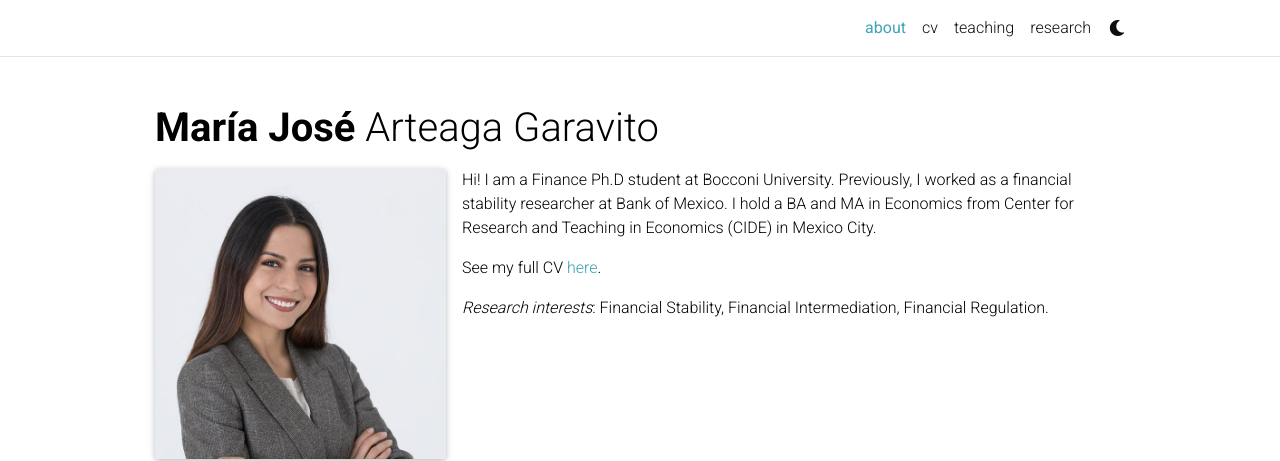
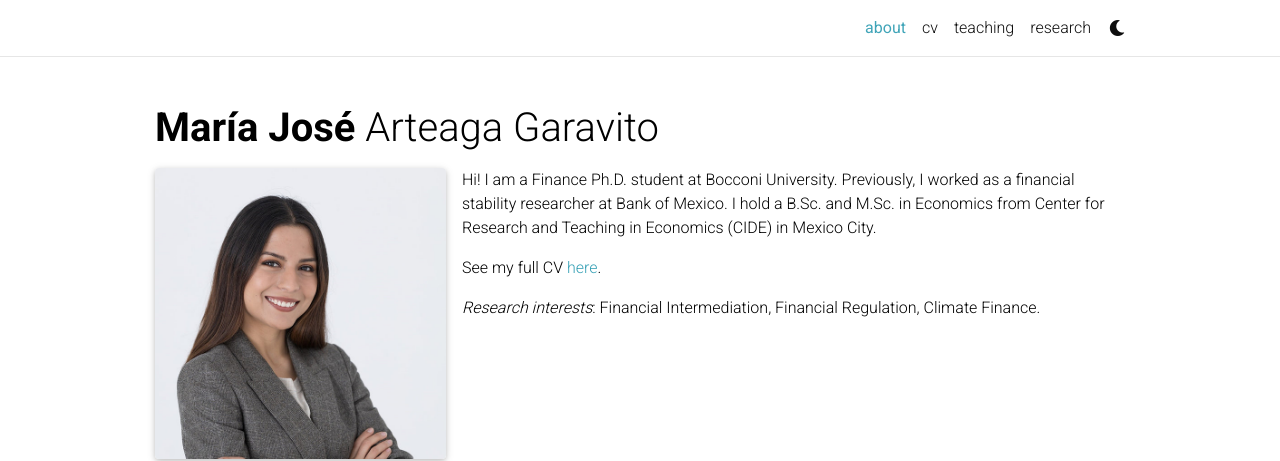
Before and after one commit to majoarteaga/majoarteaga.github.io, a Jekyll site: the page built from _pages/about.md, in a window 1280 px wide and 972 px high. Shown: the top 461 px of the window. Built offline with Jekyll 4.4.1, drawn with Linux system fonts in a browser that asks for light colours; full-size pictures stand in for the smaller copies a plugin makes; emoji names are drawn with the system emoji font; comment, search, counter and statistics services are not loaded; a style sheet for code colours, icons or effects is not loaded.

Commit message:
Update about.md

```diff
--- a/_pages/about.md
+++ b/_pages/about.md
@@ -16,10 +16,9 @@ selected_papers: false # includes a list of papers marked as "selected={true}"
 social: true  # includes social icons at the bottom of the page
 ---
 
-Hi! I am a Finance Ph.D student at Bocconi University. Previously, I worked as a financial stability researcher at Bank of Mexico. I hold a BA and MA in Economics from Center for Research and Teaching in Economics (CIDE) in Mexico City.
+Hi! I am a Finance Ph.D. student at Bocconi University. Previously, I worked as a financial stability researcher at Bank of Mexico. I hold a B.Sc. and M.Sc. in Economics from Center for Research and Teaching in Economics (CIDE) in Mexico City.
+
+See my full CV <a href="https://majoarteaga.github.io/assets/pdf/CV_MJAG_May2024.pdf">here</a>.
 
 
-See my full CV <a href="https://majoarteaga.github.io/assets/pdf/CV_26022024.pdf">here</a>.
-
-
-*Research interests*: Financial Stability, Financial Intermediation, Financial Regulation.
+*Research interests*: Financial Intermediation, Financial Regulation, Climate Finance.
```
